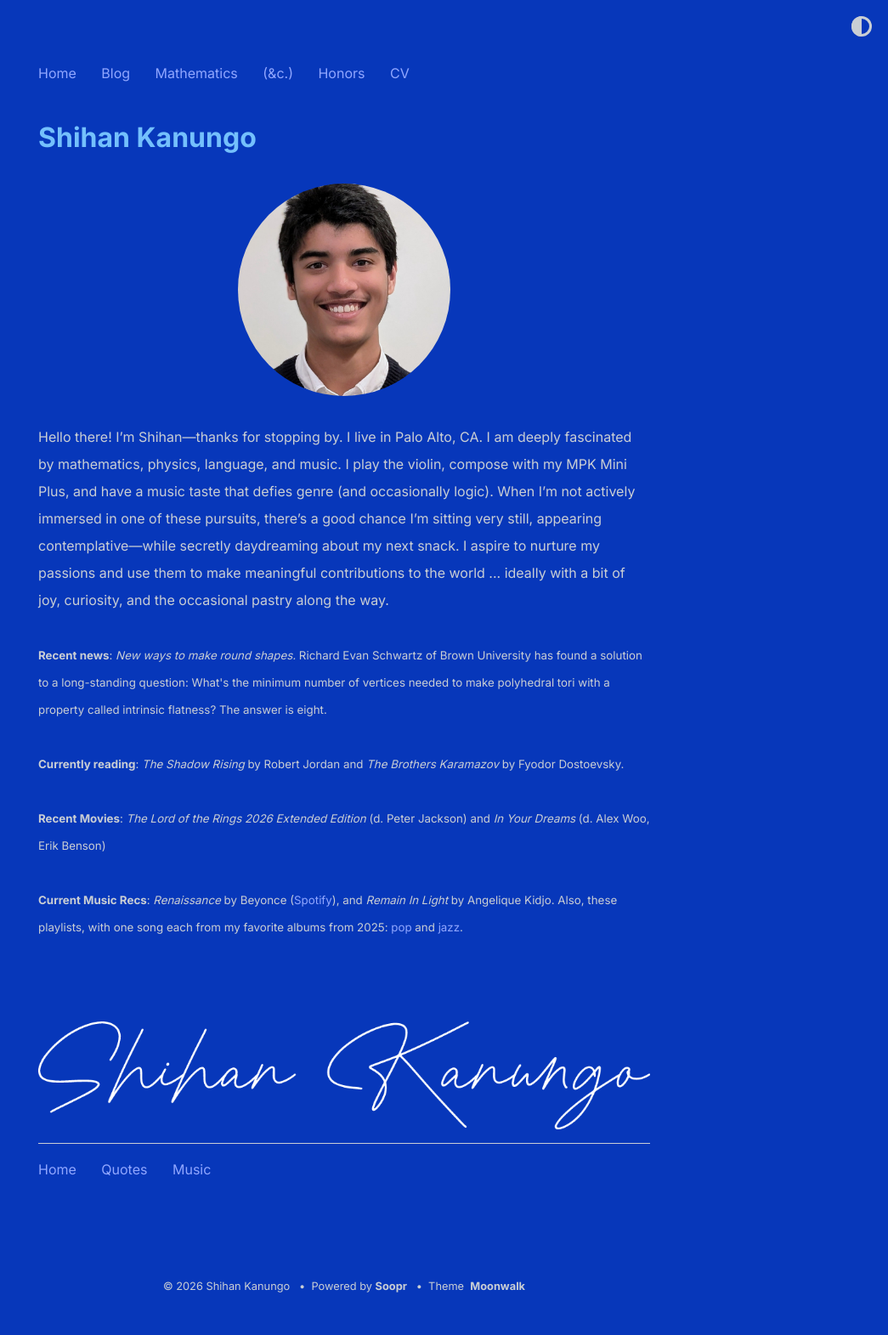
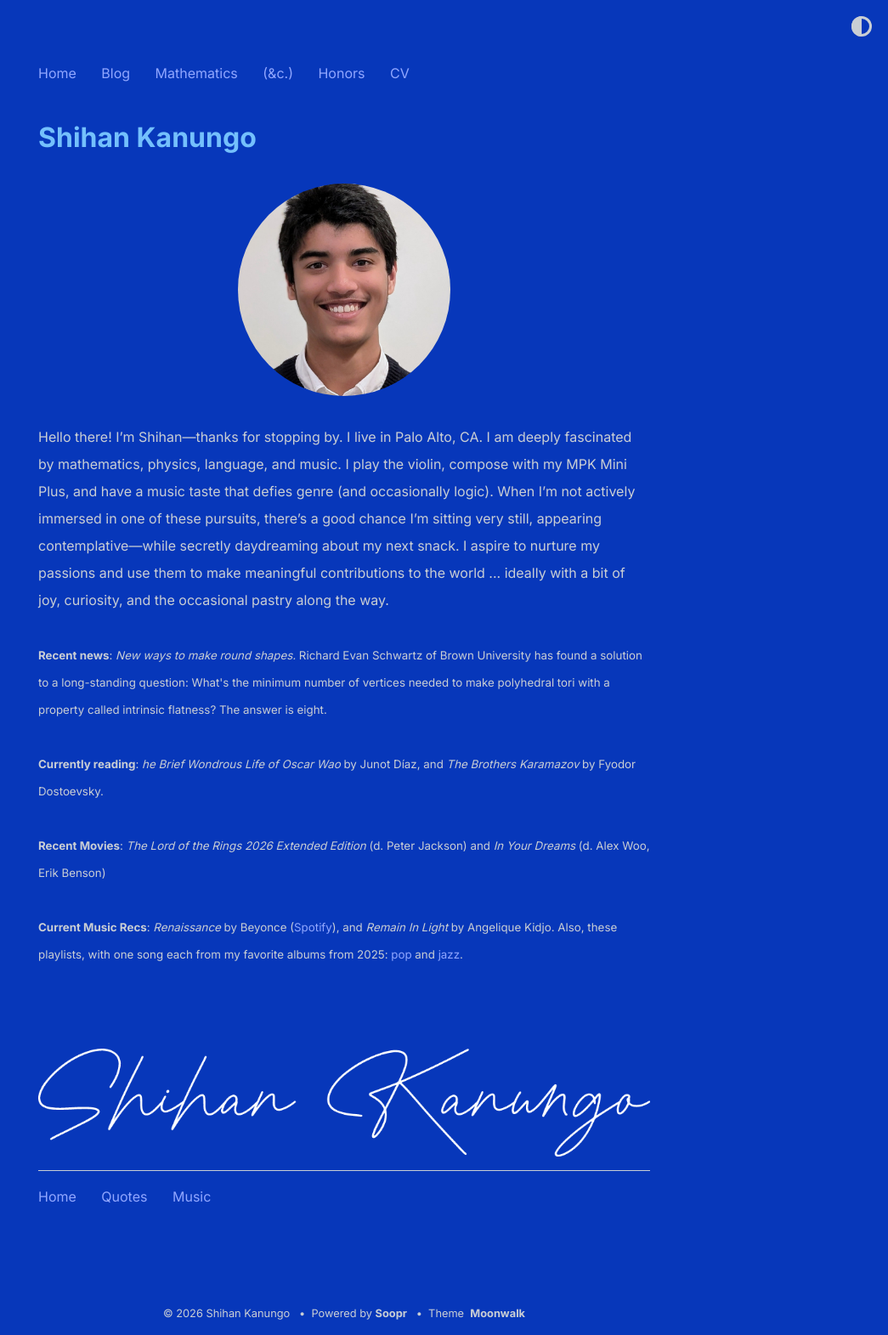
Before and after one commit to shihankanungo/shihankanungo.github.io, a Jekyll site: the page built from index.md, in a window 1280 px wide. Shown: the whole page at 85% size, without its empty margins (235-1280 px from the left). Built offline with Jekyll 4.4.1, drawn with Linux system fonts in a browser that asks for light colours; before the commit the page ends 1539 px from its top, so only the background shows below that.

Commit message:
Update currently reading book in _config.yml

```diff
--- a/_config.yml
+++ b/_config.yml
@@ -8,7 +8,7 @@ description: > # description of the site (multiple lines allowed)
 
           <small><b>Recent news</b>: <i>New ways to make round shapes.</i> Richard Evan Schwartz of Brown University has found a solution to a long-standing question: What's the minimum number of vertices needed to make polyhedral tori with a property called intrinsic flatness? The answer is eight.</small>
           <br /><br />
-          <small><b>Currently reading</b>: <i>The Shadow Rising</i> by Robert Jordan and <i>The Brothers Karamazov</i> by Fyodor Dostoevsky.</small>
+          <small><b>Currently reading</b>: <i>he Brief Wondrous Life of Oscar Wao</i> by Junot Díaz,  and <i>The Brothers Karamazov</i> by Fyodor Dostoevsky.</small>
           <br /><br />
           <small><b>Recent Movies</b>: <i>The Lord of the Rings 2026 Extended Edition</i> (d. Peter Jackson) and <i>In Your Dreams</i> (d. Alex Woo, Erik Benson)</small>
           <br /><br />
```
